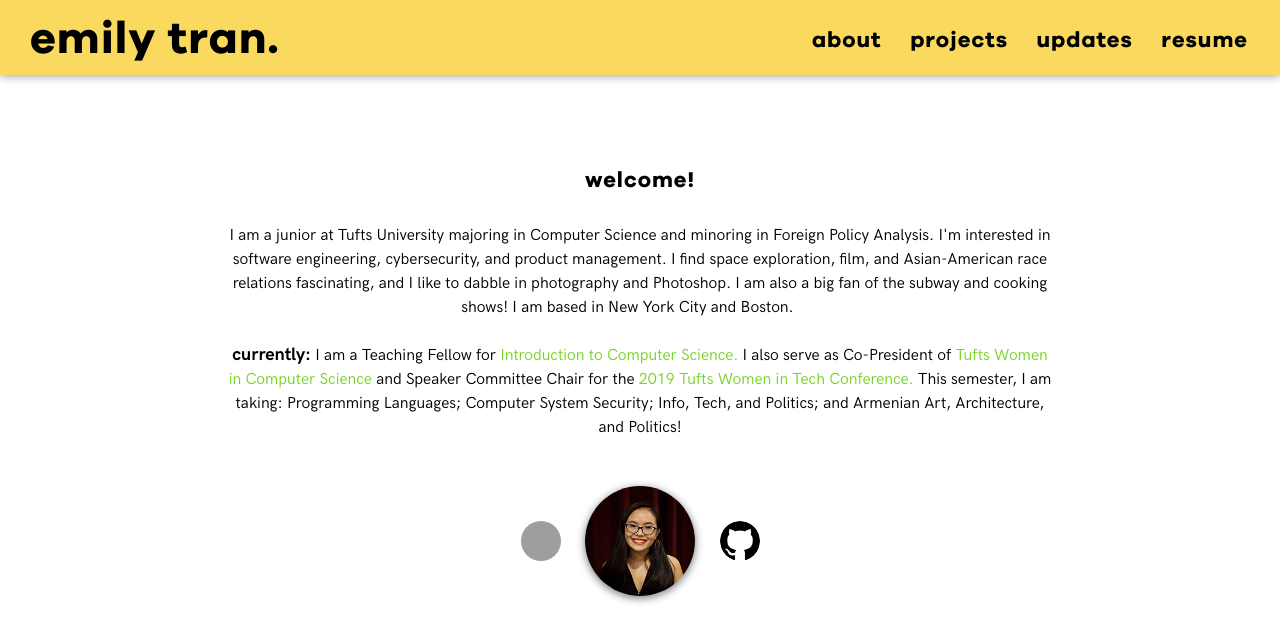
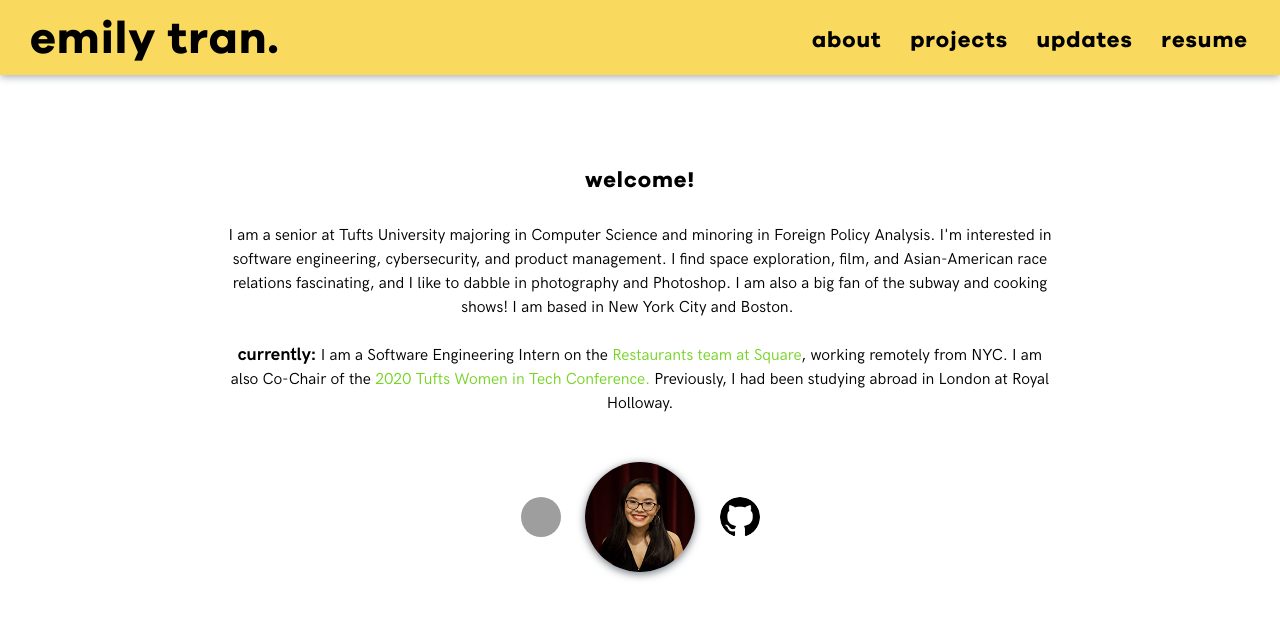
Before and after one commit to emilytran99/website, a Jekyll site: the page built from index.html, in a window 1280 px wide. Shown: the top 643 px of the page. Built offline with Jekyll 4.4.1, drawn with Linux system fonts in a browser that asks for light colours; grey boxes are pictures that could not be loaded.

Commit message:
sr yr update

```diff
--- a/index.html
+++ b/index.html
@@ -6,7 +6,7 @@
 <p style="display: inline; text-align: center; margin: 0 25px 0 25px">
 <br>
 
-I am a junior at Tufts University majoring in Computer Science and minoring in Foreign Policy Analysis. I'm interested in software engineering, cybersecurity, and product management. I find space exploration, film, and Asian-American race relations fascinating, and I like to dabble in photography and Photoshop. I am also a big fan of the subway and cooking shows! I am based in New York City and Boston.
+I am a senior at Tufts University majoring in Computer Science and minoring in Foreign Policy Analysis. I'm interested in software engineering, cybersecurity, and product management. I find space exploration, film, and Asian-American race relations fascinating, and I like to dabble in photography and Photoshop. I am also a big fan of the subway and cooking shows! I am based in New York City and Boston.
 
 </p>
 
@@ -14,7 +14,7 @@
 
 <p id="currently">currently: </p>
 <p style="display: inline; text-align: center">
-I am a Teaching Fellow for <a href="https://www.cs.tufts.edu/comp/11/">Introduction to Computer Science.</a> I also serve as Co-President of <a href="https://tuftswics.github.io/">Tufts Women in Computer Science</a> and Speaker Committee Chair for the <a href="https://tuftswit2019.weebly.com/">2019 Tufts Women in Tech Conference.</a> This semester, I am taking: Programming Languages; Computer System Security; Info, Tech, and Politics; and Armenian Art, Architecture, and Politics!
+I am a Software Engineering Intern on the <a href="https://squareup.com/us/en/point-of-sale/restaurants">Restaurants team at Square</a>, working remotely from NYC. I am also Co-Chair of the <a href="https://tuftswit2020.weebly.com/">2020 Tufts Women in Tech Conference.</a> Previously, I had been studying abroad in London at Royal Holloway.
 </p>
 
 <br><br><br>
--- a/projects.html
+++ b/projects.html
@@ -2,6 +2,8 @@
 layout: default
 ---
 <h3> projects </h3>
+
+<p>currently updating this page - check back soon!</p>
 
 <div id="projectButtons">
     <button class="btn active" onclick="filterSelection('all')">show all</button>
```
